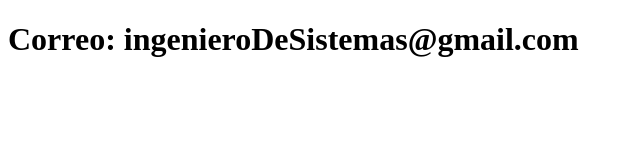
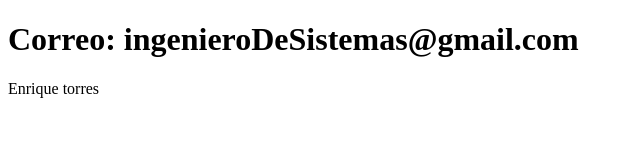
Before and after one commit to CEnriqueRTT/sistema-de-registro, a plain HTML site: page contacto.html in a window 1280 px wide. Shown: the whole page, without its empty margins (0-640 px from the left). Drawn offline with Linux system fonts and the light colour scheme.

Commit message:
actualice el archivo de contacto

```diff
--- a/contacto.html
+++ b/contacto.html
@@ -7,5 +7,6 @@
     </head>
     <body>
         <h1>Correo: ingenieroDeSistemas@gmail.com</h1>
+        <p>Enrique torres</p>
     </body>
 </html>
```
